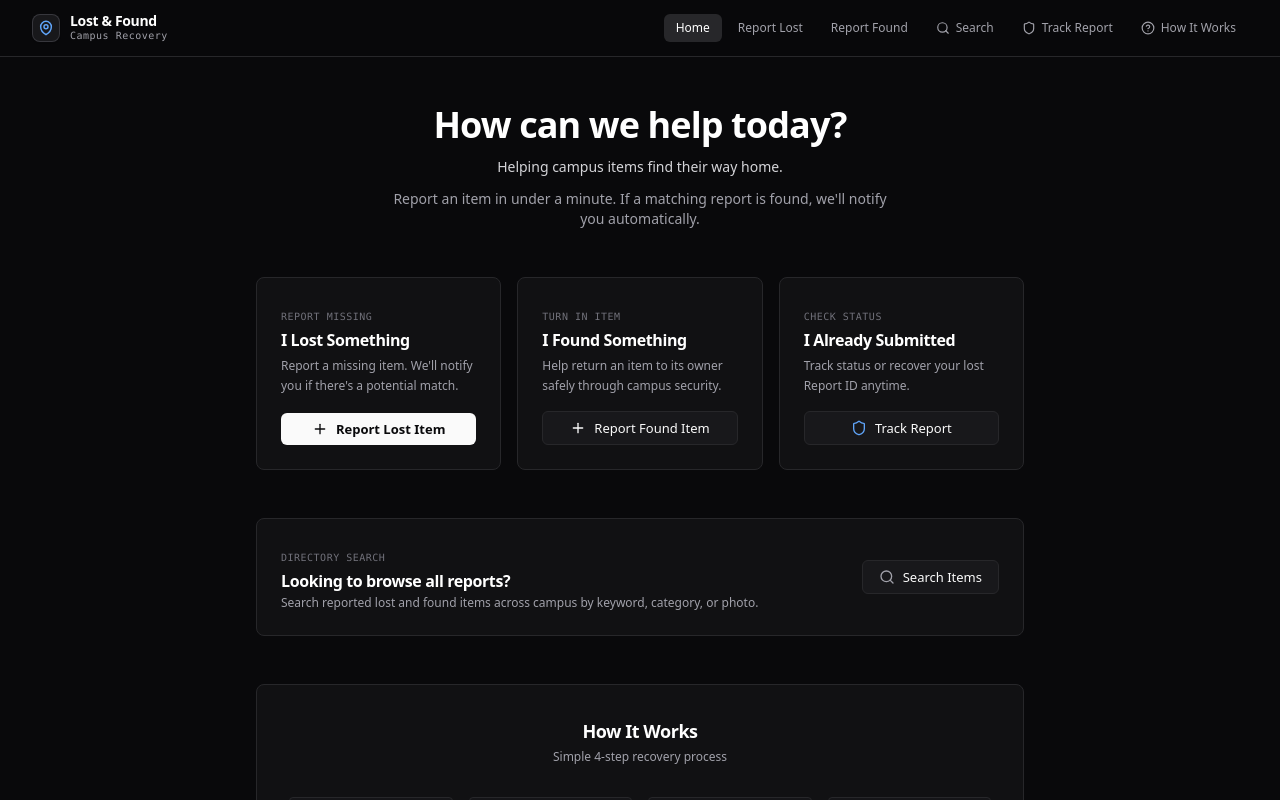
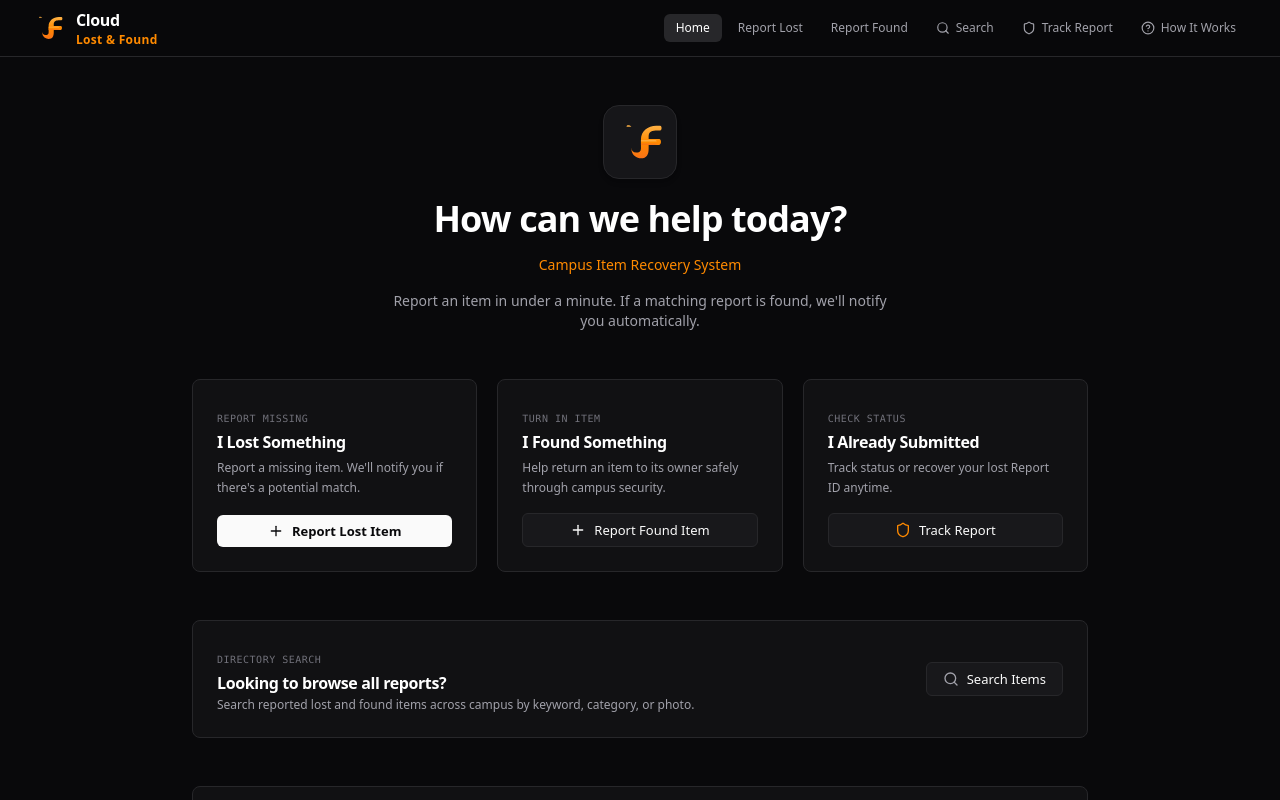
Before and after one commit to a7hu-15/lost-and-found, a React (Vite) app in the folder frontend/: page / in a window 1280 px wide. Shown: the top 800 px of the page. Built offline with nearby package versions, Linux system fonts and the light colour scheme.

Commit message:
style(brand): Add geometric orange gradient LF monogram SVG logo system and favicon

```diff
--- a/frontend/src/components/Logo.tsx
+++ b/frontend/src/components/Logo.tsx
@@ -3,50 +3,92 @@ import React from 'react';
 interface LogoProps {
   className?: string;
   size?: 'sm' | 'md' | 'lg';
+  showText?: boolean;
+  titleText?: string;
+  subtitleText?: string;
+  variant?: 'dark' | 'light' | 'monochrome';
 }
 
-export const Logo: React.FC<LogoProps> = ({ className = '', size = 'md' }) => {
-  const dimensions = {
+export const LogoIcon: React.FC<{ sizeClass?: string; idPrefix?: string }> = ({ sizeClass = 'w-7 h-7', idPrefix = 'lf' }) => {
+  const gradientId = `${idPrefix}-brand-gradient`;
+
+  return (
+    <svg
+      className={`${sizeClass} shrink-0`}
+      viewBox="0 0 100 100"
+      fill="none"
+      xmlns="http://www.w3.org/2000/svg"
+    >
+      <defs>
+        <linearGradient id={gradientId} x1="0%" y1="0%" x2="0%" y2="100%">
+          <stop offset="0%" stopColor="#FFB347" />
+          <stop offset="50%" stopColor="#FF8A00" />
+          <stop offset="100%" stopColor="#F97316" />
+        </linearGradient>
+      </defs>
+
+      {/*
+        LF Monogram Path:
+        Continuous geometric ribbon forming 'L' on the left and 'F' on the right
+      */}
+      <path
+        d="M22 18 C22 14, 28 14, 32 18 V64 C32 78, 44 84, 52 84 C64 84, 68 76, 68 64 V56 H90 C95 56, 95 44, 90 44 H68 V38 C68 28, 76 26, 86 26 H92 C96 26, 96 16, 92 16 H84 C66 16, 52 28, 52 44 V64 C52 70, 48 72, 42 72 C36 72, 32 68, 32 62 V18 Z"
+        fill={`url(#${gradientId})`}
+      />
+      {/* Middle F Crossbar */}
+      <path
+        d="M52 56 H82 C86 56, 86 46, 82 46 H52 V56 Z"
+        fill={`url(#${gradientId})`}
+      />
+    </svg>
+  );
+};
+
+export const Logo: React.FC<LogoProps> = ({
+  className = '',
+  size = 'md',
+  showText = true,
+  titleText = 'Cloud',
+  subtitleText = 'Lost & Found',
+  variant = 'dark'
+}) => {
+  const iconSizes = {
     sm: 'w-6 h-6',
-    md: 'w-7 h-7',
-    lg: 'w-9 h-9'
+    md: 'w-8 h-8',
+    lg: 'w-10 h-10'
   };
 
-  const iconSizes = {
-    sm: 'w-3.5 h-3.5',
-    md: 'w-4 h-4',
-    lg: 'w-5 h-5'
+  const titleSizes = {
+    sm: 'text-xs',
+    md: 'text-sm sm:text-base',
+    lg: 'text-lg sm:text-xl'
   };
 
+  const subtitleSizes = {
+    sm: 'text-[9px]',
+    md: 'text-[11px] sm:text-xs',
+    lg: 'text-xs sm:text-sm'
+  };
+
+  const isLight = variant === 'light';
+  const isMono = variant === 'monochrome';
+
   return (
-    <div className={`flex items-center gap-2.5 ${className}`}>
-      {/* Brand Icon Badge */}
-      <div className={`${dimensions[size]} rounded-lg bg-zinc-900 border border-zinc-700/80 flex items-center justify-center text-white shadow-sm shrink-0 group-hover:border-zinc-500 transition-colors`}>
-        <svg
-          className={`${iconSizes[size]} text-blue-400`}
-          fill="none"
-          viewBox="0 0 24 24"
-          stroke="currentColor"
-          strokeWidth="2.2"
-          strokeLinecap="round"
-          strokeLinejoin="round"
-        >
-          {/* Location Pin Outer */}
-          <path d="M12 22s-8-4.5-8-11.8A8 8 0 0 1 12 2a8 8 0 0 1 8 8.2c0 7.3-8 11.8-8 11.8z" />
-          {/* Key Inner Hole */}
-          <circle cx="12" cy="10" r="3" />
-        </svg>
-      </div>
+    <div className={`flex items-center gap-3 ${className}`}>
+      {/* Geometric Orange Gradient LF Monogram Icon */}
+      <LogoIcon sizeClass={iconSizes[size]} idPrefix={`logo-${size}`} />
 
-      {/* Brand Text Header */}
-      <div className="flex flex-col">
-        <span className="text-sm font-bold text-white tracking-tight leading-none">
-          Lost &amp; Found
-        </span>
-        <span className="text-[10px] font-mono text-zinc-400 tracking-wider leading-tight mt-0.5">
-          Campus Recovery
-        </span>
-      </div>
+      {/* Brand Text Lockup */}
+      {showText && (
+        <div className="flex flex-col leading-none">
+          <span className={`font-extrabold tracking-tight ${titleSizes[size]} ${isLight ? 'text-zinc-900' : 'text-white'}`}>
+            {titleText}
+          </span>
+          <span className={`font-semibold tracking-wide ${subtitleSizes[size]} ${isMono ? (isLight ? 'text-zinc-700' : 'text-zinc-300') : 'text-[#FF8A00]'}`}>
+            {subtitleText}
+          </span>
+        </div>
+      )}
     </div>
   );
 };
--- a/frontend/src/pages/Home.tsx
+++ b/frontend/src/pages/Home.tsx
@@ -1,30 +1,35 @@
 import React from 'react';
 import { Link } from 'react-router-dom';
 import { Plus, Shield, Search, FileText, CheckCircle2, Clock, Mail, Lock } from 'lucide-react';
+import { LogoIcon } from '../components/Logo';
 
 export const Home: React.FC = () => {
   return (
-    <div className="max-w-3xl mx-auto py-12 space-y-12">
+    <div className="max-w-4xl mx-auto py-12 space-y-12">
 
       {/* Hero Section */}
-      <div className="text-center space-y-3">
+      <div className="text-center space-y-4">
+        <div className="inline-flex items-center justify-center p-3 rounded-2xl bg-zinc-900/90 border border-zinc-800 shadow-md mb-1">
+          <LogoIcon sizeClass="w-12 h-12" idPrefix="hero-lf" />
+        </div>
+
         <h1 className="text-3xl sm:text-4xl font-extrabold text-white tracking-tight leading-tight">
           How can we help today?
         </h1>
-        <p className="text-sm font-medium text-zinc-300">
-          Helping campus items find their way home.
+        <p className="text-sm font-medium text-[#FF8A00]">
+          Campus Item Recovery System
         </p>
         <p className="text-xs sm:text-sm text-zinc-400 max-w-lg mx-auto leading-relaxed">
           Report an item in under a minute. If a matching report is found, we'll notify you automatically.
         </p>
       </div>
 
-      {/* Main Journey Options - Neutral SaaS Cards */}
+      {/* Main Journey Options - Neutral SaaS Cards with Hover Lift */}
       <div className="space-y-4">
-        <div className="grid grid-cols-1 sm:grid-cols-3 gap-4">
+        <div className="grid grid-cols-1 sm:grid-cols-3 gap-5">
 
           {/* Journey 1: I Lost Something */}
-          <div className="saas-card p-6 flex flex-col justify-between space-y-4 hover:border-zinc-700 transition-all">
+          <div className="saas-card p-6 flex flex-col justify-between space-y-4 hover:-translate-y-0.5 hover:border-zinc-700 hover:shadow-xl transition-all duration-200">
             <div>
               <span className="text-[10px] font-mono text-zinc-500 uppercase tracking-wider">Report Missing</span>
               <h2 className="text-base font-bold text-white tracking-tight mt-0.5">I Lost Something</h2>
@@ -39,7 +44,7 @@ export const Home: React.FC = () => {
           </div>
 
           {/* Journey 2: I Found Something */}
-          <div className="saas-card p-6 flex flex-col justify-between space-y-4 hover:border-zinc-700 transition-all">
+          <div className="saas-card p-6 flex flex-col justify-between space-y-4 hover:-translate-y-0.5 hover:border-zinc-700 hover:shadow-xl transition-all duration-200">
             <div>
               <span className="text-[10px] font-mono text-zinc-500 uppercase tracking-wider">Turn In Item</span>
               <h2 className="text-base font-bold text-white tracking-tight mt-0.5">I Found Something</h2>
@@ -54,7 +59,7 @@ export const Home: React.FC = () => {
           </div>
 
           {/* Journey 3: Track Report */}
-          <div className="saas-card p-6 flex flex-col justify-between space-y-4 hover:border-zinc-700 transition-all">
+          <div className="saas-card p-6 flex flex-col justify-between space-y-4 hover:-translate-y-0.5 hover:border-zinc-700 hover:shadow-xl transition-all duration-200">
             <div>
               <span className="text-[10px] font-mono text-zinc-500 uppercase tracking-wider">Check Status</span>
               <h2 className="text-base font-bold text-white tracking-tight mt-0.5">I Already Submitted</h2>
@@ -63,7 +68,7 @@ export const Home: React.FC = () => {
               </p>
             </div>
             <Link to="/track" className="saas-button-secondary text-xs py-2.5 px-4 flex items-center justify-center gap-2">
-              <Shield className="w-4 h-4 text-blue-400" />
+              <Shield className="w-4 h-4 text-[#FF8A00]" />
               Track Report
             </Link>
           </div>
@@ -72,7 +77,7 @@ export const Home: React.FC = () => {
       </div>
 
       {/* Search Items Option */}
-      <div className="saas-card p-6 flex flex-col sm:flex-row sm:items-center justify-between gap-4">
+      <div className="saas-card p-6 flex flex-col sm:flex-row sm:items-center justify-between gap-4 hover:border-zinc-700 transition-all">
         <div>
           <span className="text-[10px] font-mono uppercase tracking-wider text-zinc-500">Directory Search</span>
           <h2 className="text-base font-bold text-white tracking-tight mt-0.5">Looking to browse all reports?</h2>
@@ -93,25 +98,25 @@ export const Home: React.FC = () => {
 
         <div className="grid grid-cols-1 sm:grid-cols-4 gap-4 pt-2">
 
-          <div className="bg-zinc-900/60 p-4 rounded border border-zinc-800 space-y-2 text-center">
+          <div className="bg-zinc-900/60 p-4 rounded-lg border border-zinc-800 space-y-2 text-center">
             <FileText className="w-5 h-5 text-zinc-400 mx-auto" />
             <h3 className="text-xs font-bold text-white">Report</h3>
             <p className="text-[11px] text-zinc-400 leading-normal">Submit item details in under 60 seconds.</p>
           </div>
 
-          <div className="bg-zinc-900/60 p-4 rounded border border-zinc-800 space-y-2 text-center">
+          <div className="bg-zinc-900/60 p-4 rounded-lg border border-zinc-800 space-y-2 text-center">
             <Search className="w-5 h-5 text-zinc-400 mx-auto" />
             <h3 className="text-xs font-bold text-white">Match</h3>
             <p className="text-[11px] text-zinc-400 leading-normal">Rule engine compares vector attributes.</p>
           </div>
 
-          <div className="bg-zinc-900/60 p-4 rounded border border-zinc-800 space-y-2 text-center">
+          <div className="bg-zinc-900/60 p-4 rounded-lg border border-zinc-800 space-y-2 text-center">
             <Mail className="w-5 h-5 text-zinc-400 mx-auto" />
             <h3 className="text-xs font-bold text-white">Verify</h3>
             <p className="text-[11px] text-zinc-400 leading-normal">Receive updates & submit ownership proof.</p>
           </div>
 
-          <div className="bg-zinc-900/60 p-4 rounded border border-zinc-800 space-y-2 text-center">
+          <div className="bg-zinc-900/60 p-4 rounded-lg border border-zinc-800 space-y-2 text-center">
             <CheckCircle2 className="w-5 h-5 text-emerald-400 mx-auto" />
             <h3 className="text-xs font-bold text-white">Collect</h3>
             <p className="text-[11px] text-zinc-400 leading-normal">Verify Student ID and collect at Security Office.</p>
```
Also changed, not shown: frontend/public/favicon.svg.
